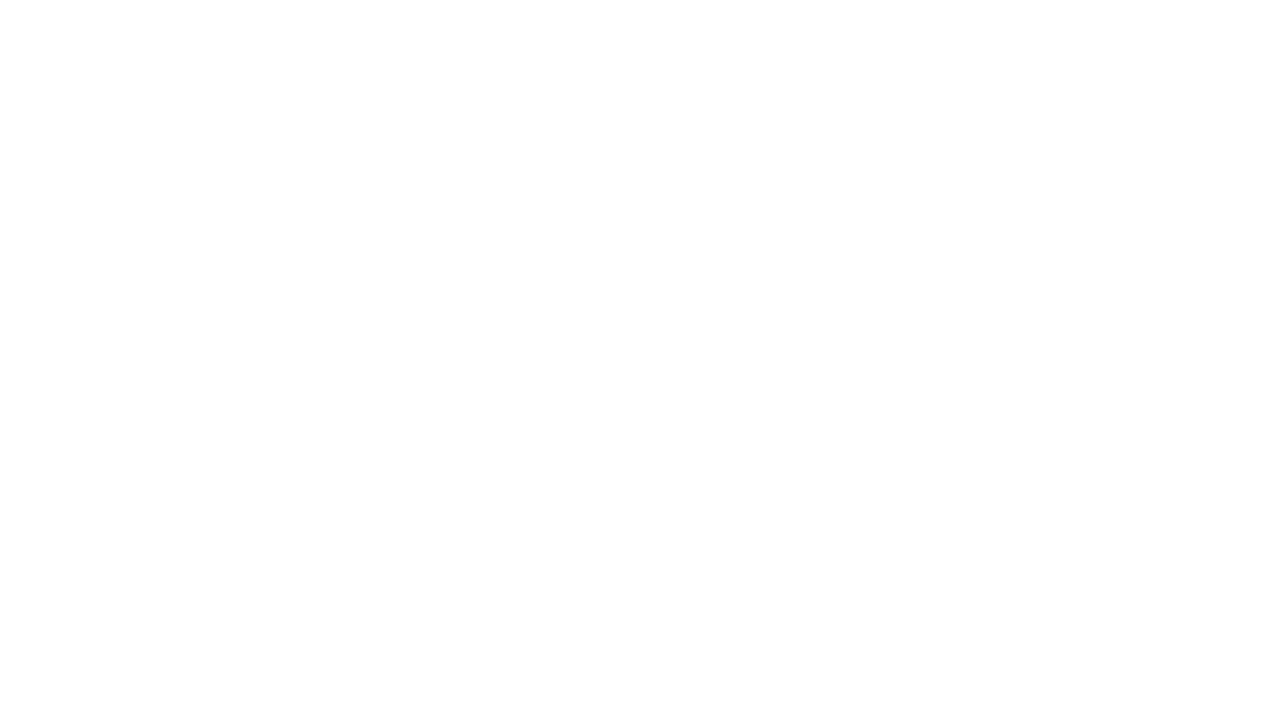
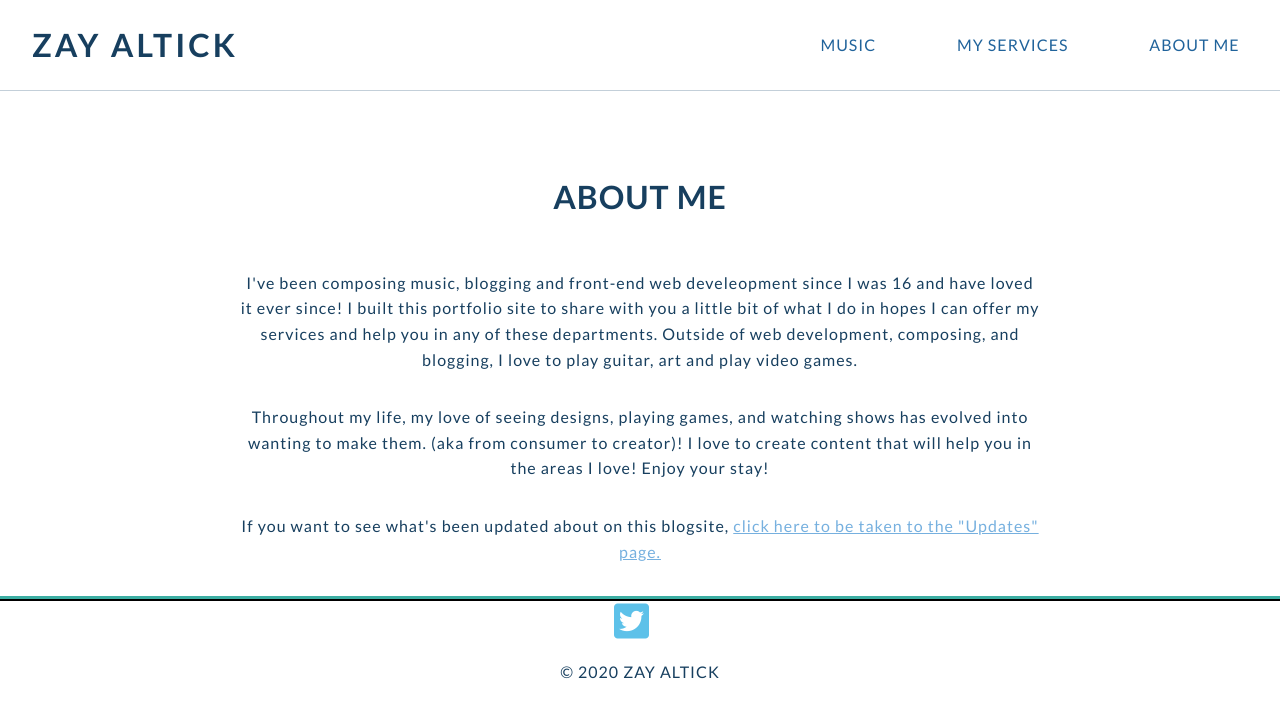
Before and after one commit to soniclinkerman/Zay-Altick-Portfolio, a plain HTML site: page about-me.html in a window 1280 px wide. Drawn offline with nearby package versions, Linux system fonts and the light colour scheme.

Commit message:
Add Update and About. Removed 'My Services'

```diff
--- a/about-me.html
+++ b/about-me.html
@@ -0,0 +1,74 @@
+<!DOCTYPE html>
+<html lang="en">
+    <head>
+        <meta charset="UTF-8">
+        <meta name="viewport" content="width=device-width, initial-scale=1.0">
+        <title>Zay Altick Portfolio Website</title>
+        <script src="https://kit.fontawesome.com/29e93e0f41.js" crossorigin="anonymous"></script>
+        <link rel="stylesheet" href="https://cdnjs.cloudflare.com/ajax/libs/normalize/7.0.0/normalize.min.css">
+        <link rel="stylesheet" href="https://cdnjs.cloudflare.com/ajax/libs/font-awesome/5.11.2/css/all.css" integrity="sha256-46qynGAkLSFpVbEBog43gvNhfrOj+BmwXdxFgVK/Kvc=" crossorigin="anonymous" />
+
+        <!-- Update these with your own fonts -->
+        <link href="https://fonts.googleapis.com/css?family=Lato:100,300,400,700&display=swap" rel="stylesheet">
+
+        <link rel="stylesheet" href="css/style.css">
+        <link rel="stylesheet" href="css/services.css">
+
+    </head>
+    <body>
+        <header>
+
+            <nav class="nav">
+
+                <ul class="nav-list">
+                    <a href="index.html" class="logo"><b>Zay Altick</b></a>
+
+                    <div class="navvy">
+                    <li class="nav-item top"><a href="music.html" class="nav__link">Music</a></li>
+                    <li class="nav-item"><a href="my-services.html" class="nav__link">My Services</a></li>
+                    <li class="nav-item"><a href="about-me.html" class="nav__link">About me</a></li>
+                </div>
+                </ul>
+            </nav>
+        </header>
+         <!-- Introduction -->
+        <!-- Introduction -->
+        <div class="container">
+            <div class="section-1">
+                <h1 class="services-header">About Me</h1>
+                <p class="about-text">I've been composing music, blogging and front-end web develeopment since I was 16 and have loved it ever since!
+                    I built this portfolio site to share with you a little bit of what I do in hopes I can offer my services and help you in any of these departments.
+                    Outside of web development, composing, and blogging, I love to play guitar, art and play video games.
+                </p>
+
+                <p class="about-text">Throughout my life, my love of seeing designs, playing games, and watching shows has evolved into wanting to make them. (aka from consumer to creator)!
+                    I love to create content that will help you in the areas I love! Enjoy your stay!
+                </p>
+
+                <p class="about-text">If you want to see what's been updated about on this blogsite, <a href="updates.html" class="about-link">click here to be taken to the "Updates" page.</a>
+                </p>
+            </div>
+
+
+        <!-- Music -->
+
+
+
+
+
+
+        <!-- Footer -->
+        <footer>
+            <!-- replace with your own email address -->
+
+            <ul class="social-list">
+             <!-- <a class="social-list__link-1" href="https://codepen.io"><i class="fab fa-facebook-square"></i></a> -->
+             <a class="social-list__link" href="https://twitter.com/ZayAltick" target="_blank"><i class="fab fa-twitter-square"></i></a>
+            </ul>
+        </footer>
+        <p>© 2020 ZAY ALTICK</p>
+
+    </div>
+
+    </body>
+</html>
--- a/css/style.css
+++ b/css/style.css
@@ -287,6 +287,19 @@ footer {
     color: rgb(93, 193, 233);
 }
 
+.about-text{
+    margin: 2em auto;
+}
+
+.about-link {
+    color: rgb(118, 176, 223);
+}
+
+.about-link:hover {
+    color: rgb(93, 193, 233);
+}
+
+
 
 
 @media (min-width: 1090px) {
@@ -413,4 +426,9 @@ li a:hover {
     justify-content: center;
 }
 
+.about-text{
+    width: 800px;
+    margin: 2em auto;
 }
+
+}
```
Also changed, not shown: css/announcement.css (added, +19 -0 lines), index.html (+1 -2 lines), music.html (+1 -2 lines), my-services.html (+2 -2 lines), updates.html (added, +55 -0 lines).
